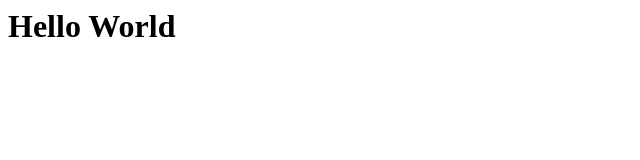
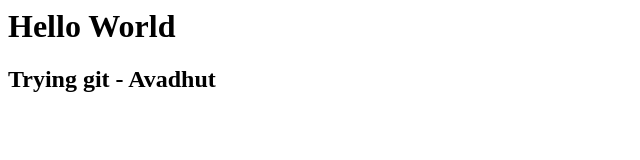
Before and after one commit to malan31/helloworld, a plain HTML site: page index.html in a window 1280 px wide. Shown: the whole page, without its empty margins (0-640 px from the left). Drawn offline with Linux system fonts and the light colour scheme.

Commit message:
Text added in the index.html

```diff
--- a/index.html
+++ b/index.html
@@ -1,8 +1,9 @@
 <html>
 <head>
-<title>git</title>
+<title>Sample git test</title>
 </head>
 <body>
 <h1> Hello World</h1>
+<h2> Trying git - Avadhut</h2>
 </BODY>
 </html>
```
